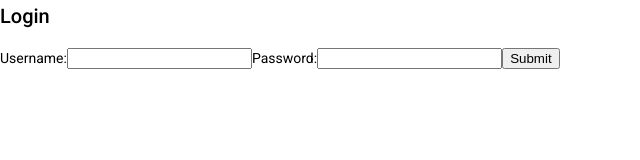
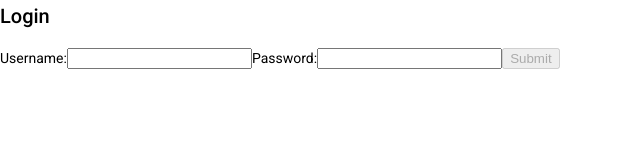
Before and after one commit to eduardoamdev/personal-notebook, an Angular app in the folder blog-management/: page /login in a window 1280 px wide. Shown: the top 160 px of the page, without its empty margins (0-640 px from the left). Built offline with nearby package versions, Linux system fonts and the light colour scheme.

Commit message:
api call service created and added to form component and cors allowance included in api

```diff
--- a/blog-management/src/app/app.module.ts
+++ b/blog-management/src/app/app.module.ts
@@ -3,10 +3,11 @@ import { BrowserModule } from "@angular/platform-browser";
 import { AppComponent } from "./app.component";
 import { PublicModule } from "./modules/public/public.module";
 import { AppRoutingModule } from "./app-routing.module";
+import { HttpClientModule } from "@angular/common/http";
 
 @NgModule({
   declarations: [AppComponent],
-  imports: [BrowserModule, PublicModule, AppRoutingModule],
+  imports: [BrowserModule, HttpClientModule, PublicModule, AppRoutingModule],
   providers: [],
   bootstrap: [AppComponent],
 })
--- a/blog-management/src/app/modules/public/components/login/login.component.html
+++ b/blog-management/src/app/modules/public/components/login/login.component.html
@@ -1,8 +1,8 @@
 <h2>Login</h2>
-<form [formGroup]="form" (ngSubmit)="save($event)">
+<form [formGroup]="form" (ngSubmit)="submit($event)">
   <label for="username">Username:</label>
   <input type="text" formControlName="username">
   <label for="password">Password:</label>
   <input type="text" formControlName="password">
-  <input type="submit" value="Submit">
+  <input type="submit" value="Submit" [disabled]="this.form.invalid">
 </form>
--- a/blog-management/src/app/modules/public/components/login/login.component.ts
+++ b/blog-management/src/app/modules/public/components/login/login.component.ts
@@ -1,7 +1,6 @@
 import { Component, OnInit } from "@angular/core";
-import { FormControl } from "@angular/forms";
-import { FormGroup } from "@angular/forms";
-import { Validators } from "@angular/forms";
+import { FormGroup, FormControl, Validators } from "@angular/forms";
+import { ApiCalls } from "../../../../services/api-calls.service";
 
 @Component({
   selector: "app-login",
@@ -10,22 +9,29 @@ import { Validators } from "@angular/forms";
 })
 export class LoginComponent implements OnInit {
   form: FormGroup;
+  minUsernameLength: number = 4;
+  minPasswordLength: number = 8;
 
-  constructor() {
+  constructor(private apiCalls: ApiCalls) {
     this.form = new FormGroup({
-      username: new FormControl("", [Validators.required]),
-      password: new FormControl("", [Validators.required]),
-    });
-
-    this.form.valueChanges.subscribe((value) => {
-      console.log(value);
+      username: new FormControl("", [
+        Validators.required,
+        Validators.minLength(this.minUsernameLength),
+      ]),
+      password: new FormControl("", [
+        Validators.required,
+        Validators.minLength(this.minPasswordLength),
+      ]),
     });
   }
 
-  save(event: Event) {
+  submit(event: Event) {
     event.preventDefault();
     const value = this.form.value;
     console.log(value);
+    this.apiCalls.getArticles().subscribe((res: any) => {
+      console.log(res);
+    });
   }
 
   ngOnInit(): void {}
--- /dev/null
+++ b/blog-management/src/app/services/api-calls.service.ts
@@ -0,0 +1,15 @@
+import { Injectable } from "@angular/core";
+import { HttpClient } from "@angular/common/http";
+
+@Injectable({
+  providedIn: "root",
+})
+export class ApiCalls {
+  private articlesUrl: string = "http://localhost:3000/articles";
+
+  constructor(private http: HttpClient) {}
+
+  getArticles() {
+    return this.http.get(this.articlesUrl);
+  }
+}
```
Also changed, not shown: 1 other file (tests, documents, lock files or other folders).
